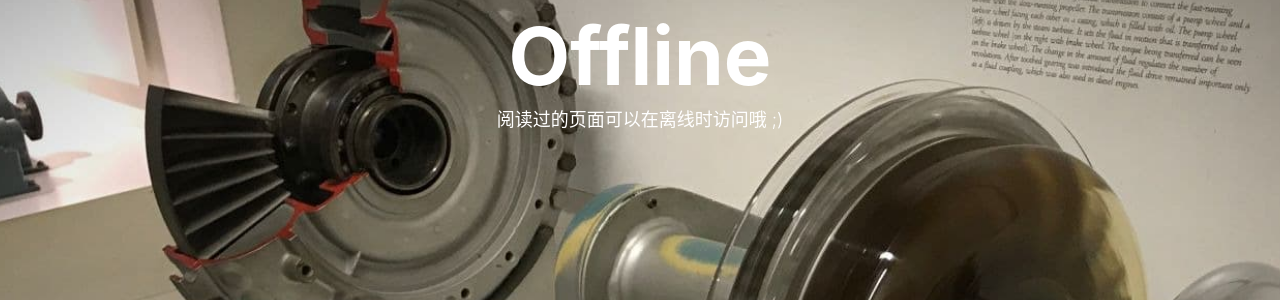
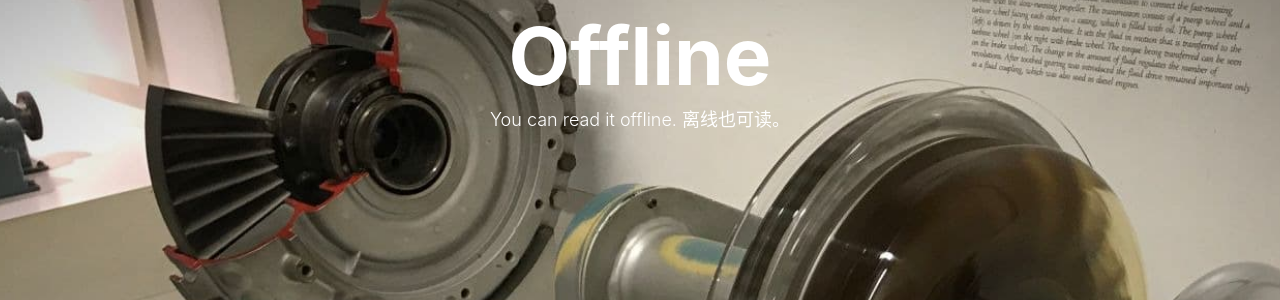
Before and after one commit to way2015cn/way2015cn.github.io, a Jekyll site: the page built from offline.html, in a window 1280 px wide. Shown: the part 138-438 px from the top of the page. Built offline with Jekyll 4.4.1, drawn with Linux system fonts in a browser that asks for light colours; nearby versions of some CDN libraries; comment, search, counter and statistics services are not loaded.

Commit message:
first commit

```diff
--- a/js/sw-registration.js
+++ b/js/sw-registration.js
@@ -23,7 +23,7 @@ function handleRegistration(registration){
       } else {
         console.log('A Visit without previous SW');
         createSnackbar({
-          message: 'App ready for offline use.',
+          message: 'Tell me if you like it.',
           duration: 3000
         })
       }
--- a/offline.html
+++ b/offline.html
@@ -2,7 +2,7 @@
 layout: default
 title: Offline
 hide-in-nav: true
-description: "阅读过的页面可以在离线时访问哦 ;)"
+description: "You can read it offline. 离线也可读。"
 header-img: "img/404-bg.jpg"
 permalink: /offline.html
 ---
```
